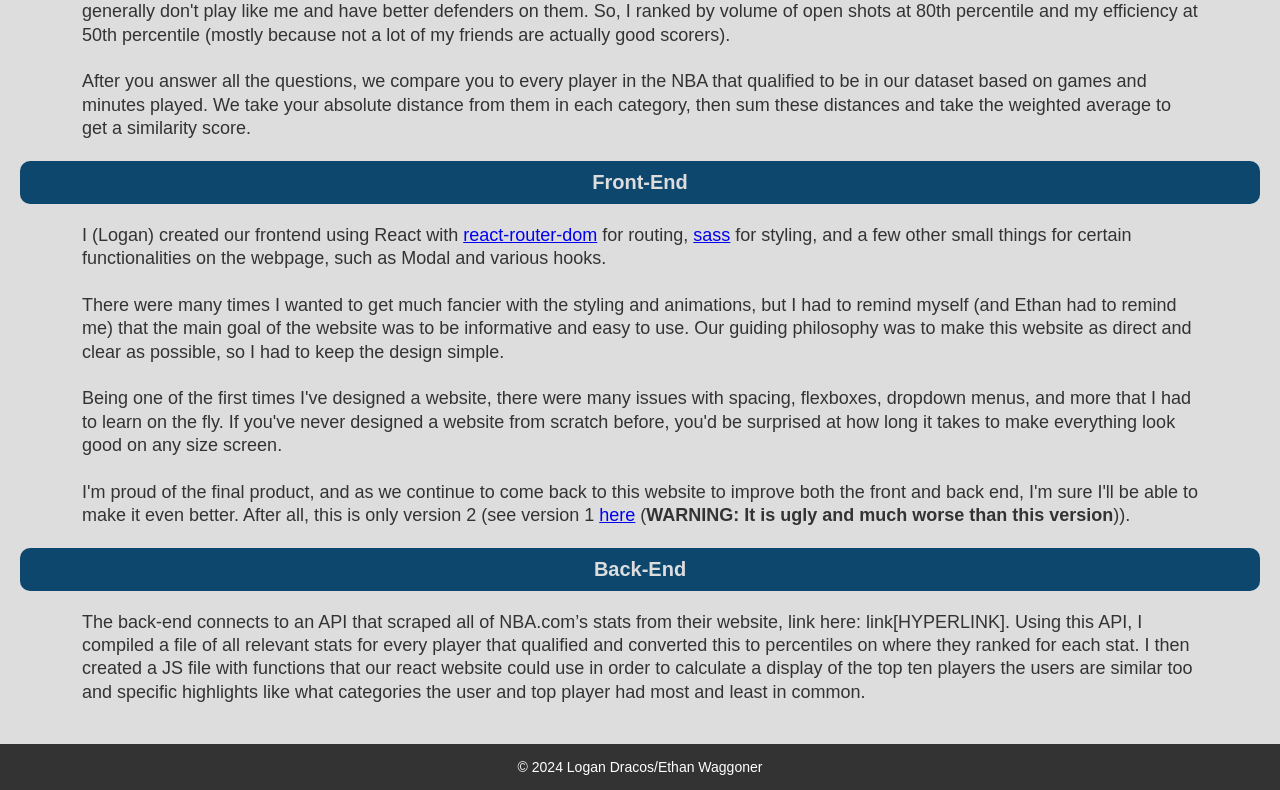
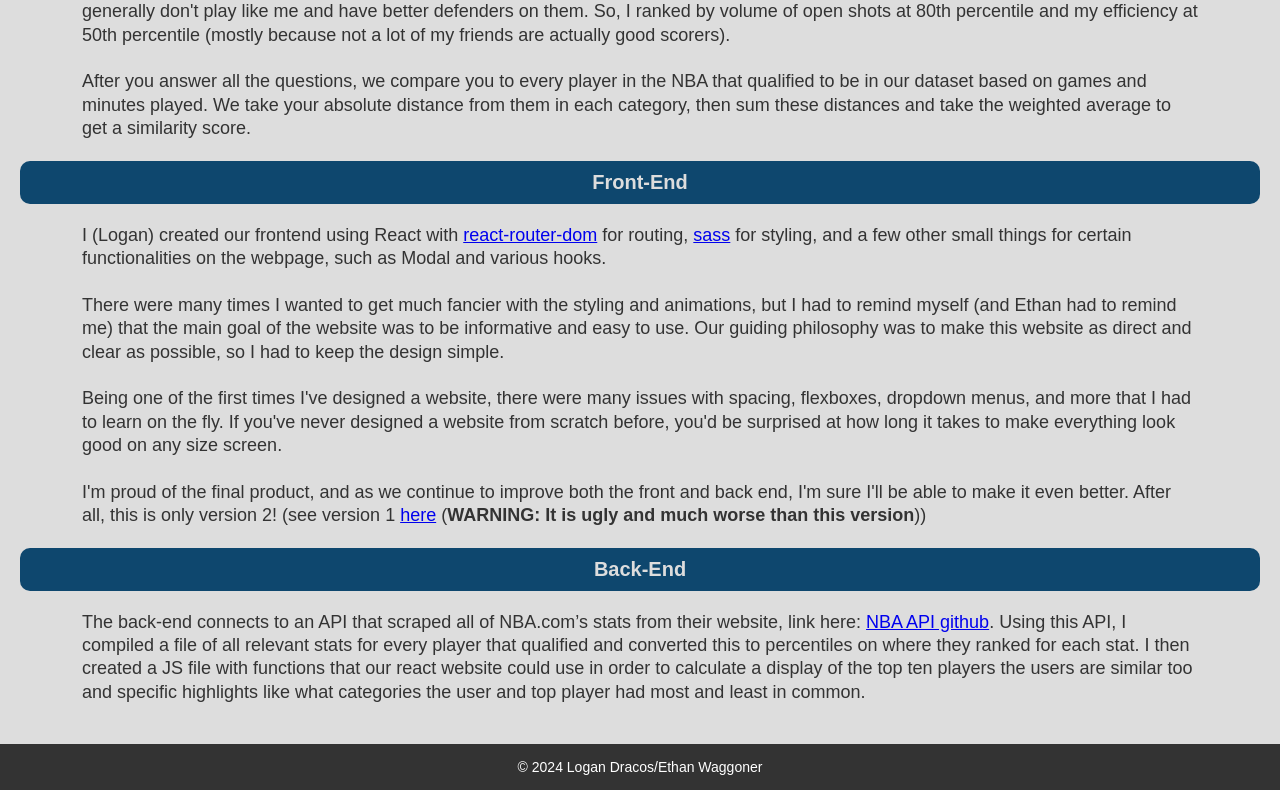
Before and after one commit to dracos-l/pickupcompsv2, a React (Create React App) app: page /AboutProjContent in a window 1280 px wide. Shown: the part 1118-1908 px from the top of the page. Built offline with nearby package versions, Linux system fonts and the light colour scheme.

Commit message:
I swear I'm done working on About Project...

```diff
--- a/src/components/AboutProjContent.js
+++ b/src/components/AboutProjContent.js
@@ -34,14 +34,14 @@ const AboutProjContent = () => {
           </p>
           <h3>Front-End</h3>
           <p>
-            I (Logan) created our frontend using React with <a href="https://dracos-l.github.io/Pickup_Comps/">react-router-dom</a> for routing, <a href="https://sass-lang.com">sass</a> for styling, and a few other small things for certain functionalities on the webpage, such as Modal and various hooks. <br/> <br/>
+            I (Logan) created our frontend using React with <a href="https://www.npmjs.com/package/react-router-dom" target="_blank">react-router-dom</a> for routing, <a href="https://sass-lang.com" target="_blank">sass</a> for styling, and a few other small things for certain functionalities on the webpage, such as Modal and various hooks. <br/> <br/>
             There were many times I wanted to get much fancier with the styling and animations, but I had to remind myself (and Ethan had to remind me) that the main goal of the website was to be informative and easy to use. Our guiding philosophy was to make this website as direct and clear as possible, so I had to keep the design simple. <br/> <br/>
             Being one of the first times I've designed a website, there were many issues with spacing, flexboxes, dropdown menus, and more that I had to learn on the fly. If you've never designed a website from scratch before, you'd be surprised at how long it takes to make everything look good on any size screen. <br/> <br/>
-            I'm proud of the final product, and as we continue to come back to this website to improve both the front and back end, I'm sure I'll be able to make it even better. After all, this is only version 2 (see version 1 <a href= "https://dracos-l.github.io/Pickup_Comps/">here</a> (<b>WARNING: It is ugly and much worse than this version</b>)). <br/>
+            I'm proud of the final product, and as we continue to improve both the front and back end, I'm sure I'll be able to make it even better. After all, this is only version 2! (see version 1 <a href= "https://dracos-l.github.io/Pickup_Comps/" target="_blank">here</a> (<b>WARNING: It is ugly and much worse than this version</b>)) <br/>
           </p>
           <h3>Back-End</h3>
           <p>
-            The back-end connects to an API that scraped all of NBA.com’s stats from their website, link here: link[HYPERLINK].
+            The back-end connects to an API that scraped all of NBA.com’s stats from their website, link here: <a href = "https://github.com/swar/nba_api" target="_blank">NBA API github</a>.
             Using this API, I compiled a file of all relevant stats for every player that qualified and converted this to percentiles on where they ranked for each stat.
             I then created a JS file with functions that our react website could use in order to calculate a display of the top ten players the users are similar too and specific highlights like what categories the user and top player had most and least in common.
           </p>
```
